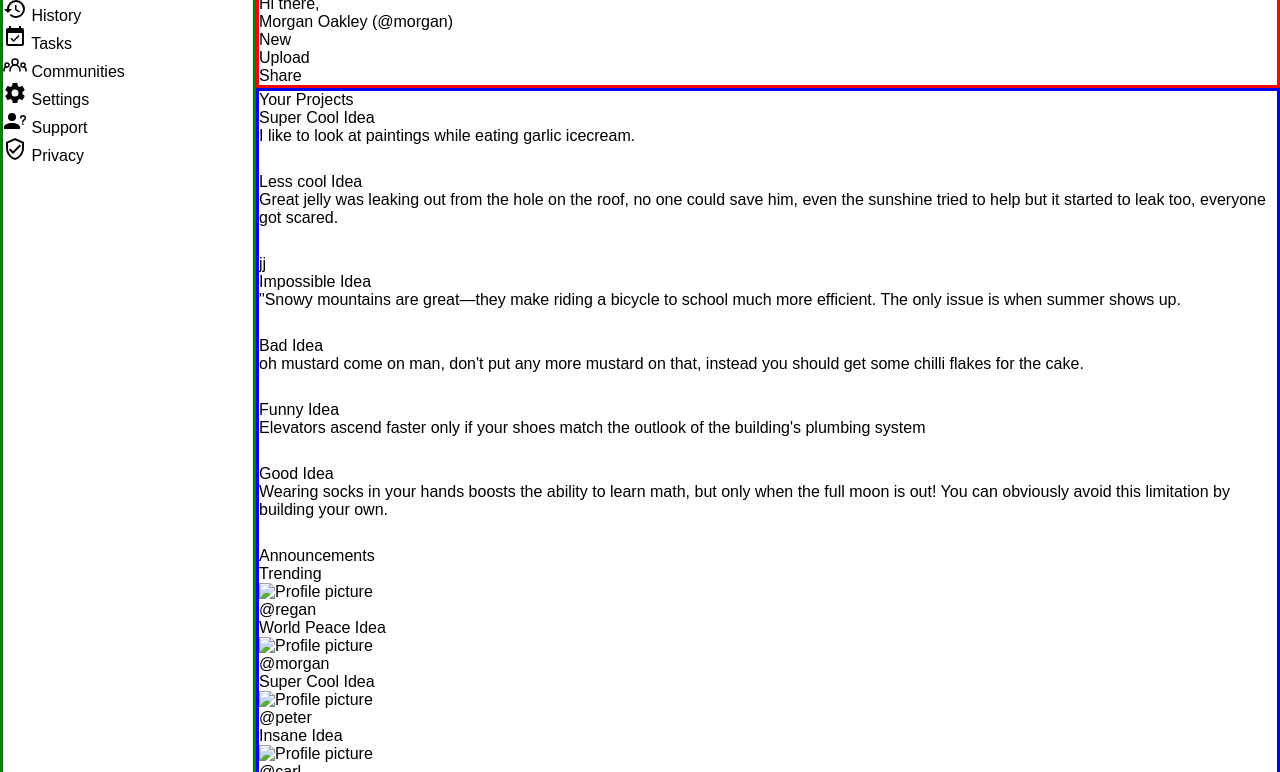
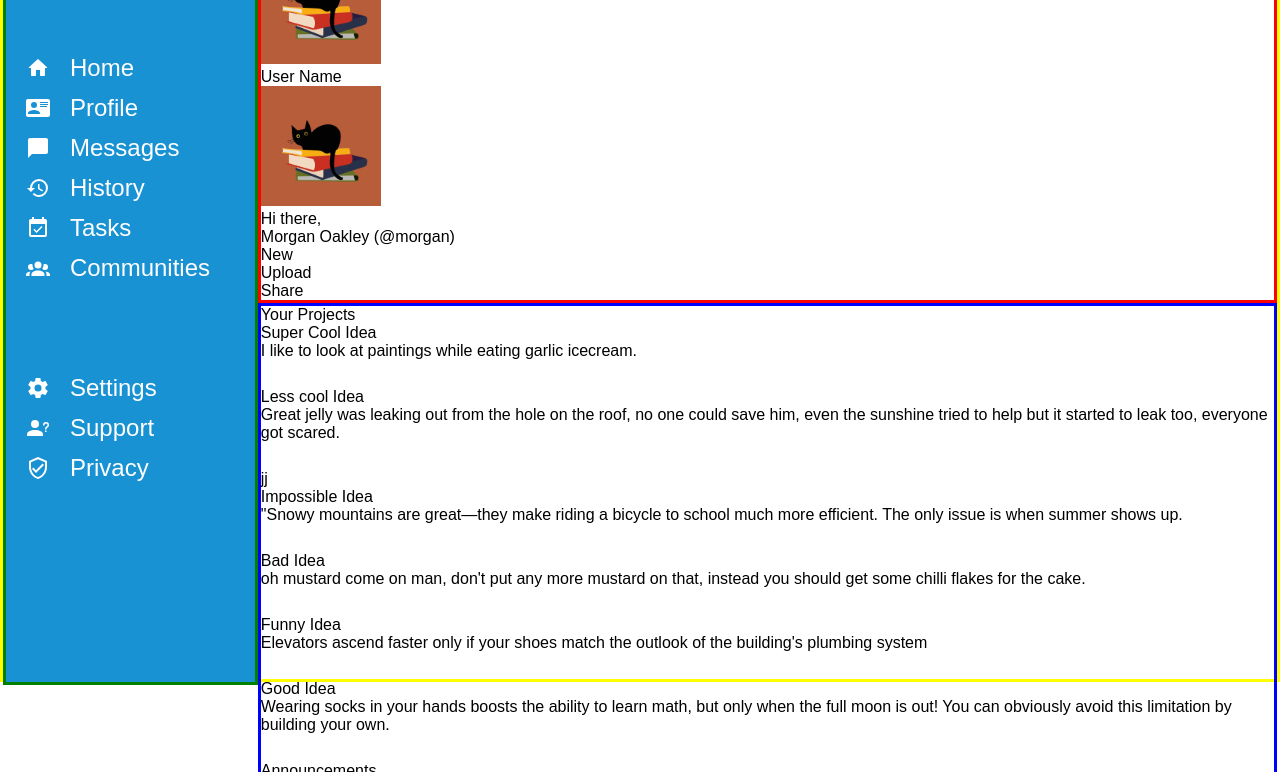
Before and after one commit to AmartyaDev007/basic-admin-dashboard, a plain HTML site: page index.html in a window 1280 px wide. Shown: the part 118-890 px from the top of the page. Drawn offline with Linux system fonts and the light colour scheme.

Commit message:
add all the styles and layout to sidebar

```diff
--- a/index.html
+++ b/index.html
@@ -16,43 +16,43 @@
                 <span>Dashboard</span>
             </div>
 
-            <div class="sidebar-options">
-                <div>
-                    <svg xmlns="http://www.w3.org/2000/svg" viewBox="0 0 24 24"><path fill="currentColor" d="M10 19v-5h4v5c0 .55.45 1 1 1h3c.55 0 1-.45 1-1v-7h1.7c.46 0 .68-.57.33-.87L12.67 3.6c-.38-.34-.96-.34-1.34 0l-8.36 7.53c-.34.3-.13.87.33.87H5v7c0 .55.45 1 1 1h3c.55 0 1-.45 1-1"/></svg>
+            <div>
+                <div class="sidebar-item">
+                    <svg xmlns="http://www.w3.org/2000/svg" viewBox="0 0 24 24"><path d="M10 19v-5h4v5c0 .55.45 1 1 1h3c.55 0 1-.45 1-1v-7h1.7c.46 0 .68-.57.33-.87L12.67 3.6c-.38-.34-.96-.34-1.34 0l-8.36 7.53c-.34.3-.13.87.33.87H5v7c0 .55.45 1 1 1h3c.55 0 1-.45 1-1"/></svg>
                     <span>Home</span>
                 </div>
-                <div>
+                <div class="sidebar-item">
                     <svg xmlns="http://www.w3.org/2000/svg" viewBox="0 0 24 24"><title>card-account-details</title><path d="M2,3H22C23.05,3 24,3.95 24,5V19C24,20.05 23.05,21 22,21H2C0.95,21 0,20.05 0,19V5C0,3.95 0.95,3 2,3M14,6V7H22V6H14M14,8V9H21.5L22,9V8H14M14,10V11H21V10H14M8,13.91C6,13.91 2,15 2,17V18H14V17C14,15 10,13.91 8,13.91M8,6A3,3 0 0,0 5,9A3,3 0 0,0 8,12A3,3 0 0,0 11,9A3,3 0 0,0 8,6Z" /></svg>
                     <span>Profile</span>
                 </div>
-                <div>
+                <div class="sidebar-item">
                     <svg xmlns="http://www.w3.org/2000/svg" viewBox="0 0 24 24"><title>message</title><path d="M20,2H4A2,2 0 0,0 2,4V22L6,18H20A2,2 0 0,0 22,16V4C22,2.89 21.1,2 20,2Z" /></svg>
                     <span>Messages</span>
                 </div>
-                <div>
+                <div class="sidebar-item">
                     <svg xmlns="http://www.w3.org/2000/svg" viewBox="0 0 24 24"><title>history</title><path d="M13.5,8H12V13L16.28,15.54L17,14.33L13.5,12.25V8M13,3A9,9 0 0,0 4,12H1L4.96,16.03L9,12H6A7,7 0 0,1 13,5A7,7 0 0,1 20,12A7,7 0 0,1 13,19C11.07,19 9.32,18.21 8.06,16.94L6.64,18.36C8.27,20 10.5,21 13,21A9,9 0 0,0 22,12A9,9 0 0,0 13,3" /></svg>
                     <span>History</span>
                 </div>
-                <div>
+                <div class="sidebar-item">
                     <svg xmlns="http://www.w3.org/2000/svg" viewBox="0 0 24 24"><title>calendar-check</title><path d="M19,19H5V8H19M19,3H18V1H16V3H8V1H6V3H5C3.89,3 3,3.9 3,5V19A2,2 0 0,0 5,21H19A2,2 0 0,0 21,19V5A2,2 0 0,0 19,3M16.53,11.06L15.47,10L10.59,14.88L8.47,12.76L7.41,13.82L10.59,17L16.53,11.06Z" /></svg>
                     <span>Tasks</span>
                 </div>
-                <div>
-                    <svg xmlns="http://www.w3.org/2000/svg" viewBox="0 0 24 24"><path fill="none" stroke="currentColor" stroke-linecap="round" stroke-linejoin="round" stroke-width="1.5" d="M7 18v-1a5 5 0 0 1 5-5v0a5 5 0 0 1 5 5v1M1 18v-1a3 3 0 0 1 3-3v0m19 4v-1a3 3 0 0 0-3-3v0m-8-2a3 3 0 1 0 0-6a3 3 0 0 0 0 6m-8 2a2 2 0 1 0 0-4a2 2 0 0 0 0 4m16 0a2 2 0 1 0 0-4a2 2 0 0 0 0 4"/></svg>
+                <div class="sidebar-item">
+                    <svg xmlns="http://www.w3.org/2000/svg" viewBox="0 0 24 24"><title>account-group</title><path d="M12,5.5A3.5,3.5 0 0,1 15.5,9A3.5,3.5 0 0,1 12,12.5A3.5,3.5 0 0,1 8.5,9A3.5,3.5 0 0,1 12,5.5M5,8C5.56,8 6.08,8.15 6.53,8.42C6.38,9.85 6.8,11.27 7.66,12.38C7.16,13.34 6.16,14 5,14A3,3 0 0,1 2,11A3,3 0 0,1 5,8M19,8A3,3 0 0,1 22,11A3,3 0 0,1 19,14C17.84,14 16.84,13.34 16.34,12.38C17.2,11.27 17.62,9.85 17.47,8.42C17.92,8.15 18.44,8 19,8M5.5,18.25C5.5,16.18 8.41,14.5 12,14.5C15.59,14.5 18.5,16.18 18.5,18.25V20H5.5V18.25M0,20V18.5C0,17.11 1.89,15.94 4.45,15.6C3.86,16.28 3.5,17.22 3.5,18.25V20H0M24,20H20.5V18.25C20.5,17.22 20.14,16.28 19.55,15.6C22.11,15.94 24,17.11 24,18.5V20Z" /></svg>
                     <span>Communities</span>
                 </div>
             </div>
 
             <div class="sidebar-more-options">
-                <div>
+                <div class="sidebar-item">
                     <svg xmlns="http://www.w3.org/2000/svg" viewBox="0 0 24 24"><title>cog</title><path d="M12,15.5A3.5,3.5 0 0,1 8.5,12A3.5,3.5 0 0,1 12,8.5A3.5,3.5 0 0,1 15.5,12A3.5,3.5 0 0,1 12,15.5M19.43,12.97C19.47,12.65 19.5,12.33 19.5,12C19.5,11.67 19.47,11.34 19.43,11L21.54,9.37C21.73,9.22 21.78,8.95 21.66,8.73L19.66,5.27C19.54,5.05 19.27,4.96 19.05,5.05L16.56,6.05C16.04,5.66 15.5,5.32 14.87,5.07L14.5,2.42C14.46,2.18 14.25,2 14,2H10C9.75,2 9.54,2.18 9.5,2.42L9.13,5.07C8.5,5.32 7.96,5.66 7.44,6.05L4.95,5.05C4.73,4.96 4.46,5.05 4.34,5.27L2.34,8.73C2.21,8.95 2.27,9.22 2.46,9.37L4.57,11C4.53,11.34 4.5,11.67 4.5,12C4.5,12.33 4.53,12.65 4.57,12.97L2.46,14.63C2.27,14.78 2.21,15.05 2.34,15.27L4.34,18.73C4.46,18.95 4.73,19.03 4.95,18.95L7.44,17.94C7.96,18.34 8.5,18.68 9.13,18.93L9.5,21.58C9.54,21.82 9.75,22 10,22H14C14.25,22 14.46,21.82 14.5,21.58L14.87,18.93C15.5,18.67 16.04,18.34 16.56,17.94L19.05,18.95C19.27,19.03 19.54,18.95 19.66,18.73L21.66,15.27C21.78,15.05 21.73,14.78 21.54,14.63L19.43,12.97Z" /></svg>
                     <span>Settings</span>
                 </div>
-                <div>
+                <div class="sidebar-item">
                     <svg xmlns="http://www.w3.org/2000/svg" viewBox="0 0 24 24"><title>account-question</title><path d="M13,8A4,4 0 0,1 9,12A4,4 0 0,1 5,8A4,4 0 0,1 9,4A4,4 0 0,1 13,8M17,18V20H1V18C1,15.79 4.58,14 9,14C13.42,14 17,15.79 17,18M20.5,14.5V16H19V14.5H20.5M18.5,9.5H17V9A3,3 0 0,1 20,6A3,3 0 0,1 23,9C23,9.97 22.5,10.88 21.71,11.41L21.41,11.6C20.84,12 20.5,12.61 20.5,13.3V13.5H19V13.3C19,12.11 19.6,11 20.59,10.35L20.88,10.16C21.27,9.9 21.5,9.47 21.5,9A1.5,1.5 0 0,0 20,7.5A1.5,1.5 0 0,0 18.5,9V9.5Z" /></svg>
                     <span>Support</span>
                 </div>
-                <div>
+                <div class="sidebar-item">
                     <svg xmlns="http://www.w3.org/2000/svg" viewBox="0 0 24 24"><title>shield-check-outline</title><path d="M21,11C21,16.55 17.16,21.74 12,23C6.84,21.74 3,16.55 3,11V5L12,1L21,5V11M12,21C15.75,20 19,15.54 19,11.22V6.3L12,3.18L5,6.3V11.22C5,15.54 8.25,20 12,21M10,17L6,13L7.41,11.59L10,14.17L16.59,7.58L18,9" /></svg>
                     <span>Privacy</span>
                 </div>
@@ -69,7 +69,7 @@
                 <div class="topbar-top-right">
                     <svg id="notification-icon"></svg>
                     <div>
-                        <img id="profile-picture" src="" alt="Profile picture">
+                        <img id="profile-picture" src="assets/cat-profile-2.jpg" alt="Profile picture">
                     </div>
                     <div id="profile-name">User Name</div>
                 </div>
@@ -78,7 +78,7 @@
             <div class="topbar-bottom">
                 <div>
                     <div>
-                        <img src="" alt="big-profile-img">
+                        <img src="assets/cat-profile-2.jpg" alt="big-profile-img">
                     </div>
                     <div>
                         <div>Hi there,</div>
@@ -164,7 +164,7 @@
 
                 <div class="card-trending">
                     <div class="profile-picture">
-                        <img src="" alt="Profile picture">
+                        <img src="assets/christmas-profile1.jpg" alt="Profile picture">
                     </div>
                     <p>@regan</p>
                     <p>World Peace Idea</p>
@@ -172,7 +172,7 @@
 
                 <div class="card-trending">
                     <div class="profile-picture">
-                        <img src="" alt="Profile picture">
+                        <img src="assets/cat-profile-2.jpg" alt="Profile picture">
                     </div>
                     <p>@morgan</p>
                     <p>Super Cool Idea</p>
@@ -180,7 +180,7 @@
 
                 <div class="card-trending">
                     <div class="profile-picture">
-                        <img src="" alt="Profile picture">
+                        <img src="assets/bear-profile-3.jpg" alt="Profile picture">
                     </div>
                     <p>@peter</p>
                     <p>Insane Idea</p>
@@ -188,7 +188,7 @@
 
                 <div class="card-trending">
                     <div class="profile-picture">
-                        <img src="" alt="Profile picture">
+                        <img src="assets/poster-profile-4.jpg" alt="Profile picture">
                     </div>
                     <p>@carl</p>
                     <p>Liberating Idea</p>
--- a/styles.css
+++ b/styles.css
@@ -9,7 +9,13 @@ html, body {
     font-family: Arial, sans-serif;
 }
 
-
+body {
+    height: 100vh;
+    border: solid yellow;
+}
+img {
+    height: 120px;
+}
 
 svg {
     width: 24px;
@@ -21,19 +27,57 @@ svg {
     display: grid;
     grid-template-columns: 1fr 4fr;
     grid-template-rows: 1fr 4fr;
+    height: 100%;
 }
 
 .sidebar {
     grid-column: 1 / 2;
     grid-row: 1 / 3;
     border: solid green;
+    background-color: #1992D4;
+    color: white;
+    font-size: 24px;
+    display: flex;
+    flex-direction: column;
+    height: 100vh;
+    gap: 80px;
+    padding: 40px 20px;
+    line-height: 40px;
 }
+
+.sidebar svg {
+   fill: white;
+}
+
+.sidebar-dashboard {
+    font-size: 32px;
+}
+
+.sidebar-dashboard > svg {
+    width: 32px;
+    height: 32px;
+}
+
+.sidebar-item, .sidebar-dashboard {
+    display: flex;
+    align-items: center;
+    gap: 20px;
+}
+
+/* topbar */
 
 .topbar {
     grid-column: 2 / 3;
     grid-row: 1 / 2;
     border: solid red;
+
+
 }
+
+
+
+
+
 
 .main {
     grid-column: 2 / 3;
```
Also changed, not shown: assets/poster-profile-4.jpg (renamed from assets/poster-profile-3.jpg).
